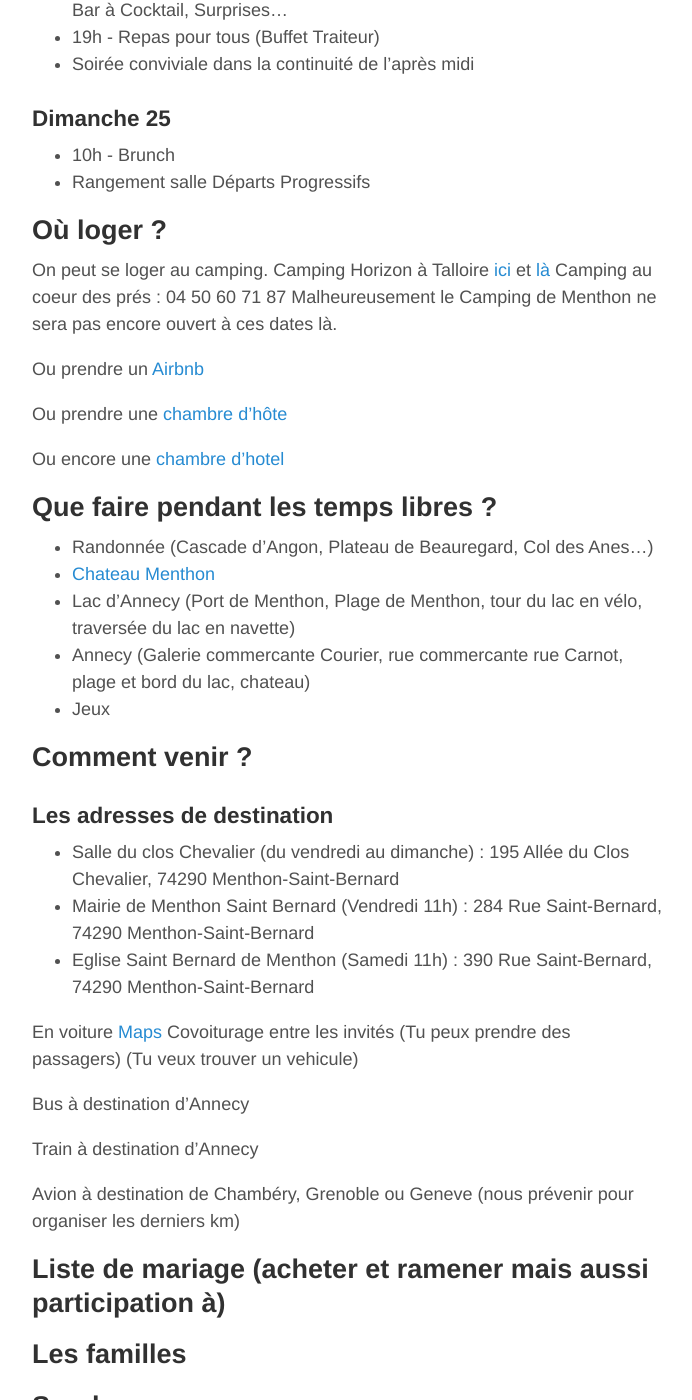
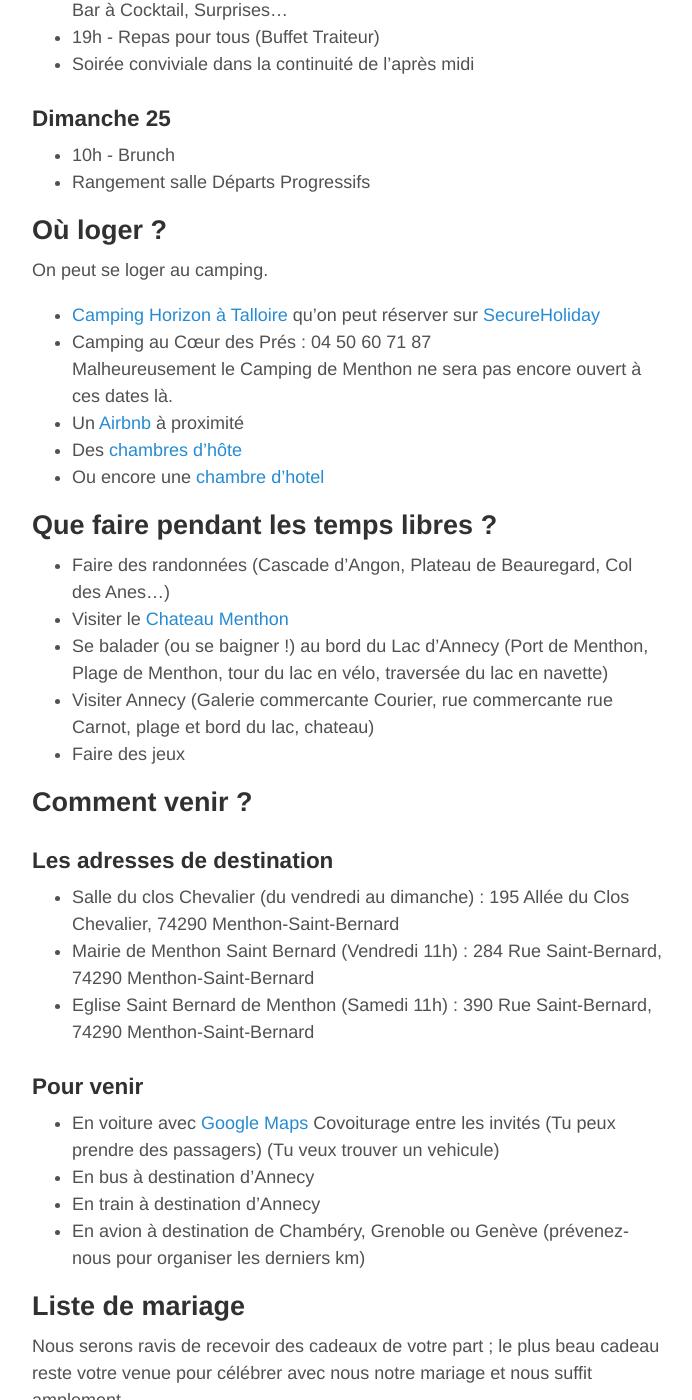
Before and after one commit to francoismarceau/blog, a Jekyll site: the page built from index.md, in a window 1280 px wide and 1400 px high, scrolled down 905 px. Shown: the whole window, without its empty margins (293-985 px from the left). Built offline with Jekyll 4.4.1, drawn with Linux system fonts in a browser that asks for light colours; some of the changed text lies outside the part shown.

Commit message:
corrections mineures

```diff
--- a/index.md
+++ b/index.md
@@ -39,22 +39,19 @@ Départs Progressifs
 
 ## Où loger ?
 On peut se loger au camping.
-Camping Horizon à Talloire [ici](http://www.camping-horizon.fr/index.htm) et [là](https://premium.secureholiday.net/fr/4180/)
-Camping au coeur des prés : 04 50 60 71 87
+* [Camping Horizon à Talloire](http://www.camping-horizon.fr/index.htm) qu'on peut réserver sur [SecureHoliday](https://premium.secureholiday.net/fr/4180/)
+* Camping au Cœur des Prés : 04 50 60 71 87
 Malheureusement le Camping de Menthon ne sera pas encore ouvert à ces dates là.
-
-Ou prendre un [Airbnb](https://www.airbnb.fr/s/Menthon~Saint~Bernard--France/homes?refinement_paths%5B%5D=%2Fhomes&current_tab_id=home_tab&selected_tab_id=home_tab&source=mc_search_bar&click_referer=t%3ASEE_ALL%7Csid%3Afd6573b7-eaff-4a36-a0e0-ca05c28d7650%7Cst%3ALANDING_PAGE_MARQUEE&ne_lat=45.90271147982516&ne_lng=6.254606644672208&sw_lat=45.83505848749692&sw_lng=6.169462601703458&zoom=13&search_by_map=true&search_type=unknown&screen_size=large&hide_dates_and_guests_filters=false&checkin=2020-05-21&checkout=2020-05-24&adults=1)
-
-Ou prendre une [chambre d'hôte](https://www.chambres-hotes.fr/chambres-hotes-search.html?mots_cles=Menthon%20Saint-Bernard&id_ville=32487&lat_lon_centre=45.840794,6.216505&rayon=6&date_arrivee=21%2F05%2F2020&date_depart=24%2F05%2F2020&nb_adultes=1&nb_enfants=0&nb_personnes=1&nb_chambres=1&prix_mini=&prix_maxi=&capa_max_ch_famille=&section_site_default=chambreshotes&s=1)
-
-Ou encore une [chambre d'hotel](https://www.viamichelin.fr/web/Hotels?geoboundaries=45.8397429,6.1701107:45.8836155,6.2319088)
+* Un [Airbnb](https://www.airbnb.fr/s/Menthon~Saint~Bernard--France/homes?refinement_paths%5B%5D=%2Fhomes&current_tab_id=home_tab&selected_tab_id=home_tab&source=mc_search_bar&click_referer=t%3ASEE_ALL%7Csid%3Afd6573b7-eaff-4a36-a0e0-ca05c28d7650%7Cst%3ALANDING_PAGE_MARQUEE&ne_lat=45.90271147982516&ne_lng=6.254606644672208&sw_lat=45.83505848749692&sw_lng=6.169462601703458&zoom=13&search_by_map=true&search_type=unknown&screen_size=large&hide_dates_and_guests_filters=false&checkin=2020-05-21&checkout=2020-05-24&adults=1) à proximité
+* Des [chambres d'hôte](https://www.chambres-hotes.fr/chambres-hotes-search.html?mots_cles=Menthon%20Saint-Bernard&id_ville=32487&lat_lon_centre=45.840794,6.216505&rayon=6&date_arrivee=21%2F05%2F2020&date_depart=24%2F05%2F2020&nb_adultes=1&nb_enfants=0&nb_personnes=1&nb_chambres=1&prix_mini=&prix_maxi=&capa_max_ch_famille=&section_site_default=chambreshotes&s=1)
+* Ou encore une [chambre d'hotel](https://www.viamichelin.fr/web/Hotels?geoboundaries=45.8397429,6.1701107:45.8836155,6.2319088)
 
 ## Que faire pendant les temps libres ?
-* Randonnée (Cascade d'Angon, Plateau de Beauregard, Col des Anes...)
-* [Chateau Menthon](https://www.chateau-de-menthon.com/)
-* Lac d’Annecy (Port de Menthon, Plage de Menthon, tour du lac en vélo, traversée du lac en navette)
-* Annecy (Galerie commercante Courier, rue commercante rue Carnot, plage et bord du lac, chateau)
-* Jeux
+* Faire des randonnées (Cascade d'Angon, Plateau de Beauregard, Col des Anes...)
+* Visiter le [Chateau Menthon](https://www.chateau-de-menthon.com/)
+* Se balader (ou se baigner !) au bord du Lac d’Annecy (Port de Menthon, Plage de Menthon, tour du lac en vélo, traversée du lac en navette)
+* Visiter Annecy (Galerie commercante Courier, rue commercante rue Carnot, plage et bord du lac, chateau)
+* Faire des jeux
 
 ## Comment venir ?
 ### Les adresses de destination
@@ -62,17 +59,19 @@ Ou encore une [chambre d'hotel](https://www.viamichelin.fr/web/Hotels?geoboundar
 * Mairie de Menthon Saint Bernard (Vendredi 11h) : 284 Rue Saint-Bernard, 74290 Menthon-Saint-Bernard
 * Eglise Saint Bernard de Menthon (Samedi 11h) : 390 Rue Saint-Bernard, 74290 Menthon-Saint-Bernard
 
-En voiture
-[Maps](https://www.google.fr/maps/dir//74290+Menthon-Saint-Bernard/@45.8605377,6.1597176,13z/data=!4m9!4m8!1m0!1m5!1m1!1s0x478b9192898904af:0x408ab2ae4ba9c80!2m2!1d6.194737!2d45.860543!3e0)
+### Pour venir
+* En voiture avec [Google Maps](https://www.google.fr/maps/dir//74290+Menthon-Saint-Bernard/@45.8605377,6.1597176,13z/data=!4m9!4m8!1m0!1m5!1m1!1s0x478b9192898904af:0x408ab2ae4ba9c80!2m2!1d6.194737!2d45.860543!3e0)
 Covoiturage entre les invités (Tu peux prendre des passagers) (Tu veux trouver un vehicule)
+* En bus à destination d'Annecy
+* En train à destination d'Annecy
+* En avion à destination de Chambéry, Grenoble ou Genève (prévenez-nous pour organiser les derniers km)
 
-Bus à destination d'Annecy
+## Liste de mariage
 
-Train à destination d'Annecy
+Nous serons ravis de recevoir des cadeaux de votre part ; le plus beau cadeau reste votre venue pour célébrer avec nous notre mariage et nous suffit amplement.
 
-Avion à destination de Chambéry, Grenoble ou Geneve (nous prévenir pour organiser les derniers km)
+Si vous préférez tout de même nous faire un cadeau, n'hésitez pas à consulter la liste de ce qu'on souhaite acquérir pour les 99 prochaines années (à venir).
 
-## Liste de mariage (acheter et ramener mais aussi participation à)
 ## Les familles
 ## Sondage
 ## Quiz
```
Also changed, not shown: other parts of index.md (+1 -1 lines).
